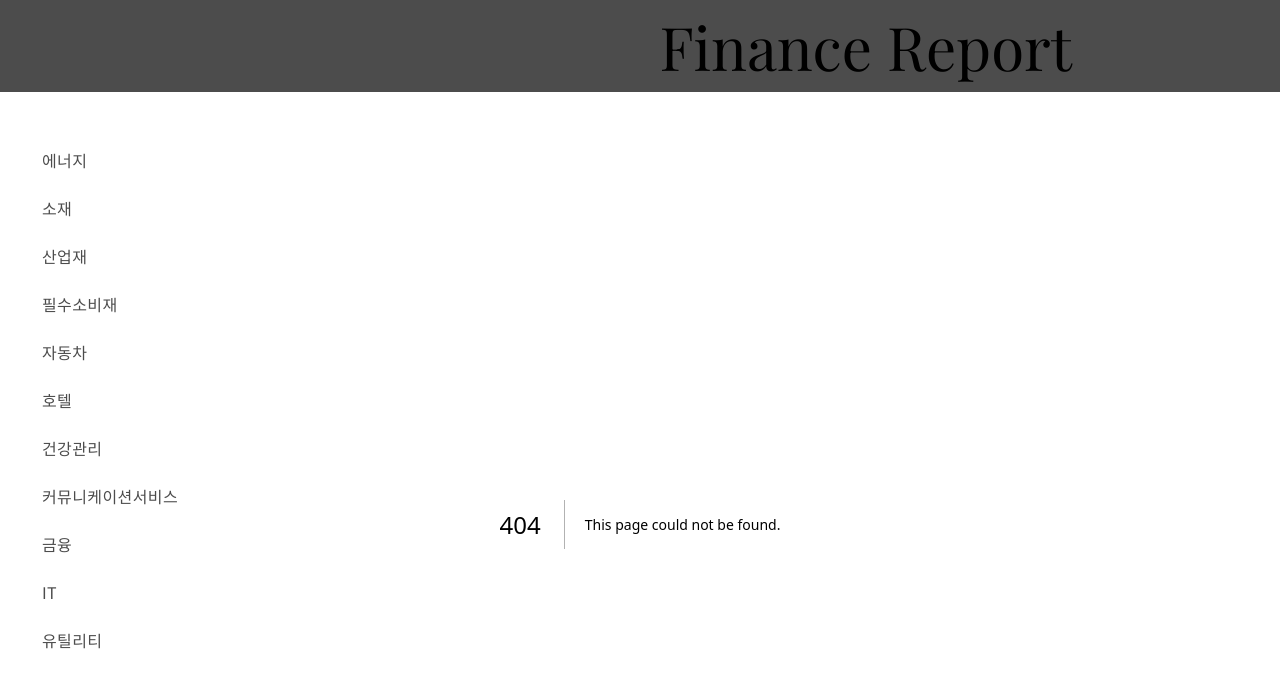
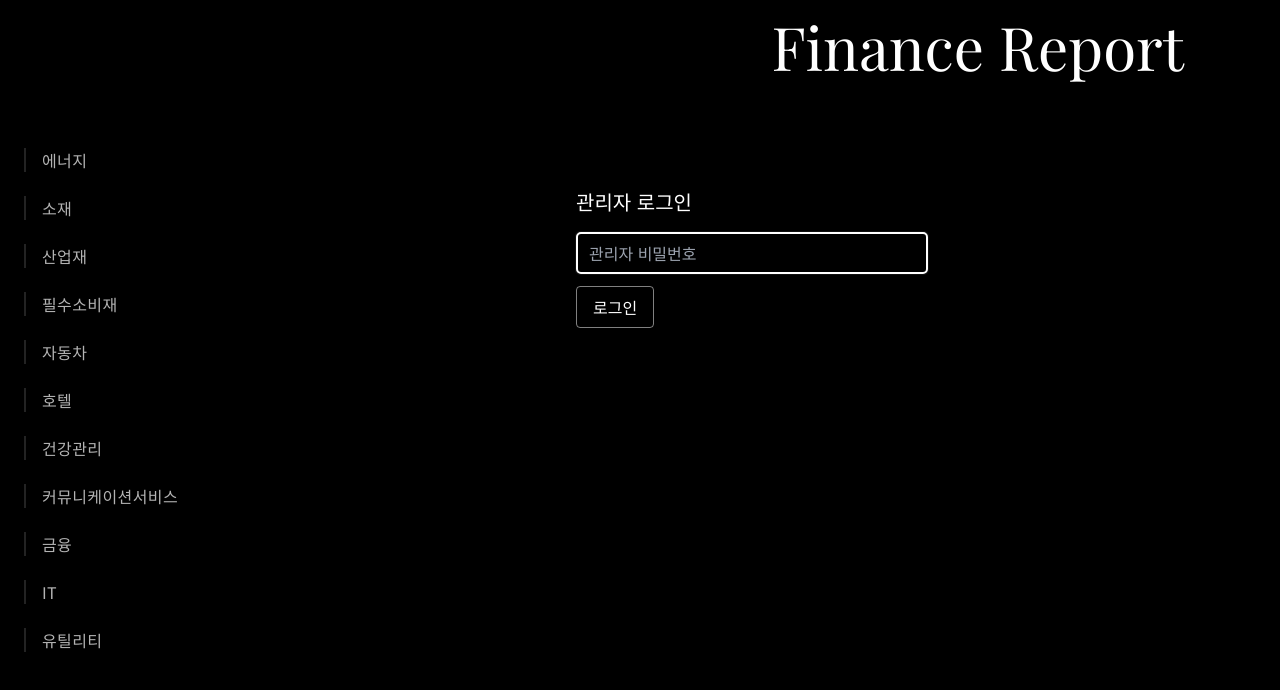
Before and after one commit to honggu0704-ai/my-blog, a Next.js app: page /login in a window 1280 px wide. Before the commit this address had no page. Shown: the top 690 px of the page. Built offline with nearby package versions, Linux system fonts and the light colour scheme; no server answers.

Commit message:
feat: admin cookie login, protected editor, and admin-only write button

```diff
--- /dev/null
+++ b/app/admin/page.tsx
@@ -0,0 +1,9 @@
+// app/admin/page.tsx (서버 컴포넌트)
+import { redirect } from "next/navigation";
+import { isAdminByCookie } from "../../lib/auth";
+import AdminEditor from "../../components/AdminEditor";
+
+export default function AdminPage() {
+  if (!isAdminByCookie()) redirect("/login");
+  return <AdminEditor />;
+}
--- /dev/null
+++ b/app/api/auth/login/route.ts
@@ -0,0 +1,22 @@
+// app/api/auth/login/route.ts
+export const runtime = "nodejs";
+import { NextResponse } from "next/server";
+import { adminHash } from "../../../../lib/auth";
+
+export async function POST(req: Request) {
+  const { password } = await req.json();
+  if (!process.env.ADMIN_PASSWORD || password !== process.env.ADMIN_PASSWORD) {
+    return NextResponse.json({ ok: false, error: "Unauthorized" }, { status: 401 });
+  }
+  const res = NextResponse.json({ ok: true });
+  res.cookies.set({
+    name: "admin",
+    value: adminHash(),
+    httpOnly: true,
+    secure: true,
+    sameSite: "strict",
+    path: "/",
+    maxAge: 60 * 60 * 24 * 7, // 7일
+  });
+  return res;
+}
--- /dev/null
+++ b/app/api/auth/logout/route.ts
@@ -0,0 +1,8 @@
+// app/api/auth/logout/route.ts
+import { NextResponse } from "next/server";
+
+export async function POST() {
+  const res = NextResponse.json({ ok: true });
+  res.cookies.set({ name: "admin", value: "", maxAge: 0, path: "/" });
+  return res;
+}
--- a/app/layout.tsx
+++ b/app/layout.tsx
@@ -1,17 +1,18 @@
 import "./globals.css";
 import type { Metadata } from "next";
 import { Noto_Sans_KR, Playfair_Display } from "next/font/google";
-// ✅ 사이드바 임포트
 import Sidebar from "../components/Sidebar";
+import AdminFab from "../components/AdminFab";
+import { isAdminByCookie } from "../lib/auth";
 
 const noto = Noto_Sans_KR({
-  weight: ["400","500","700"],
+  weight: ["400", "500", "700"],
   subsets: ["latin"],
   display: "swap",
 });
 
 const headline = Playfair_Display({
-  weight: ["400"],          // 얇고 고급스러운 느낌
+  weight: ["400"], // 얇고 고급스러운 느낌
   subsets: ["latin"],
   display: "swap",
 });
@@ -19,21 +20,20 @@ const headline = Playfair_Display({
 export const metadata: Metadata = {
   title: "경제 블로그",
   description: "경제/시장 메모와 인사이트",
-  // verification: { google: "구글-코드", other: { "naver-site-verification": "네이버-코드" } },
 };
 
 export default function RootLayout({ children }: { children: React.ReactNode }) {
   return (
     <html lang="ko">
-      <body className={noto.className}>
-        {/* ✅ 사이드바를 헤더 위에 장착 */}
+      <body className={`${noto.className} bg-black text-white antialiased`}>
+        {/* 좌측 고정 사이드바 */}
         <Sidebar />
 
-        {/* ▼ 밑 흰줄(보더) 제거된 헤더 */}
+        {/* 사이드바 폭만큼 본문 좌여백 (Sidebar가 w-56이면 pl-56로 맞추기) */}
+        <div className="pl-56">
           <header className="sticky top-0 z-10 bg-black/70 backdrop-blur">
             <nav className="mx-auto max-w-4xl px-4 py-4">
               <div className="flex items-center justify-end">
-              {/* ▼ 타이틀만 Playfair Display + 얇게 */}
                 <span
                   className={`${headline.className} text-4xl sm:text-5xl md:text-6xl font-normal leading-none`}
                 >
@@ -45,6 +45,10 @@ export default function RootLayout({ children }: { children: React.ReactNode })
 
           <main className="mx-auto max-w-3xl px-4 py-8">{children}</main>
           <footer className="mx-auto max-w-3xl px-4 py-8" />
+        </div>
+
+        {/* 관리자 로그인 쿠키가 있을 때만 보이는 글쓰기 FAB */}
+        {isAdminByCookie() && <AdminFab />}
       </body>
     </html>
   );
--- /dev/null
+++ b/app/login/page.tsx
@@ -0,0 +1,52 @@
+"use client";
+
+import { useState } from "react";
+import { useRouter } from "next/navigation";
+
+export default function LoginPage() {
+  const [password, setPassword] = useState("");
+  const [msg, setMsg] = useState("");
+  const [loading, setLoading] = useState(false);
+  const router = useRouter();
+
+  const onSubmit = async (e: React.FormEvent) => {
+    e.preventDefault();
+    setLoading(true);
+    setMsg("");
+    try {
+      const res = await fetch("/api/auth/login", {
+        method: "POST",
+        headers: { "Content-Type": "application/json" },
+        body: JSON.stringify({ password }),
+      });
+      const json = await res.json();
+      if (!res.ok) throw new Error(json.error || "login failed");
+      router.replace("/admin");
+    } catch (err: any) {
+      setMsg(err?.message || "에러");
+    } finally {
+      setLoading(false);
+    }
+  };
+
+  return (
+    <div className="mx-auto max-w-sm px-4 py-16">
+      <h1 className="text-xl mb-4">관리자 로그인</h1>
+      <form onSubmit={onSubmit} className="space-y-3">
+        <input
+          type="password"
+          placeholder="관리자 비밀번호"
+          value={password}
+          onChange={(e) => setPassword(e.target.value)}
+          className="w-full bg-black text-white rounded border border-white/20 px-3 py-2"
+          autoFocus
+          required
+        />
+        <button type="submit" disabled={loading} className="rounded border border-white/50 px-4 py-2">
+          {loading ? "확인 중…" : "로그인"}
+        </button>
+        {msg && <div className="text-red-400">{msg}</div>}
+      </form>
+    </div>
+  );
+}
--- /dev/null
+++ b/components/AdminEditor.tsx
@@ -0,0 +1,109 @@
+// components/AdminEditor.tsx
+"use client";
+
+import { useState } from "react";
+
+export default function AdminEditor() {
+  const [title, setTitle] = useState("");
+  const [slug, setSlug] = useState("");
+  const [date, setDate] = useState(new Date().toISOString().slice(0, 10));
+  const [summary, setSummary] = useState("");
+  const [tags, setTags] = useState("");
+  const [body, setBody] = useState("");
+  const [msg, setMsg] = useState("");
+  const [saving, setSaving] = useState(false);
+
+  const makeSlug = () => {
+    const s = (title || "")
+      .toLowerCase()
+      .trim()
+      .replace(/[^\w\s\-가-힣]/g, "")
+      .replace(/\s+/g, "-")
+      .replace(/-+/g, "-");
+    setSlug(s);
+  };
+
+  const onSubmit = async (e: React.FormEvent) => {
+    e.preventDefault();
+    setSaving(true);
+    setMsg("");
+    try {
+      const res = await fetch("/api/admin/new-post", {
+        method: "POST",
+        headers: { "Content-Type": "application/json" },
+        body: JSON.stringify({ title, slug, date, summary, tags, body }),
+      });
+      const json = await res.json();
+      if (!res.ok) throw new Error(json.error || "save failed");
+      setMsg(`저장 완료: ${json.path}`);
+    } catch (err: any) {
+      setMsg(err?.message || "에러");
+    } finally {
+      setSaving(false);
+    }
+  };
+
+  return (
+    <div className="mx-auto max-w-3xl px-4 py-8 space-y-4">
+      <h1 className="text-2xl mb-2">새 글 작성</h1>
+
+      <form onSubmit={onSubmit} className="space-y-3">
+        <div className="flex gap-2">
+          <input
+            placeholder="제목"
+            value={title}
+            onChange={(e) => setTitle(e.target.value)}
+            className="flex-1 bg-black text-white rounded border border-white/20 px-3 py-2"
+            required
+          />
+          <button type="button" onClick={makeSlug} className="rounded border border-white/30 px-3">
+            슬러그 생성
+          </button>
+        </div>
+
+        <input
+          placeholder="슬러그(선택)"
+          value={slug}
+          onChange={(e) => setSlug(e.target.value)}
+          className="w-full bg-black text-white rounded border border-white/20 px-3 py-2"
+        />
+
+        <div className="flex gap-2">
+          <input
+            type="date"
+            value={date}
+            onChange={(e) => setDate(e.target.value)}
+            className="bg-black text-white rounded border border-white/20 px-3 py-2"
+          />
+          <input
+            placeholder="요약(선택)"
+            value={summary}
+            onChange={(e) => setSummary(e.target.value)}
+            className="flex-1 bg-black text-white rounded border border-white/20 px-3 py-2"
+          />
+        </div>
+
+        <input
+          placeholder="태그(쉼표로 구분, 예: 경제,시장)"
+          value={tags}
+          onChange={(e) => setTags(e.target.value)}
+          className="w-full bg-black text-white rounded border border-white/20 px-3 py-2"
+        />
+
+        <textarea
+          placeholder="본문(Markdown)"
+          value={body}
+          onChange={(e) => setBody(e.target.value)}
+          className="w-full min-h-[40vh] bg-black text-white rounded border border-white/20 px-3 py-2"
+          required
+        />
+
+        <button type="submit" disabled={saving} className="rounded border border-white/50 px-4 py-2">
+          {saving ? "저장 중…" : "저장"}
+        </button>
+
+        {msg && <div className="text-white/80">{msg}</div>}
+      </form>
+    </div>
+  );
+}
--- /dev/null
+++ b/components/AdminFab.tsx
@@ -0,0 +1,14 @@
+import Link from "next/link";
+
+export default function AdminFab() {
+  return (
+    <Link
+      href="/admin"
+      className="fixed right-6 bottom-6 z-50 rounded-full bg-white text-black px-4 py-2"
+      aria-label="글쓰기"
+      title="글쓰기"
+    >
+      ✏️
+    </Link>
+  );
+}
--- /dev/null
+++ b/lib/auth.ts
@@ -0,0 +1,14 @@
+// lib/auth.ts
+import { cookies } from "next/headers";
+import { createHash } from "crypto";
+
+export function adminHash() {
+  const pwd = process.env.ADMIN_PASSWORD || "";
+  const salt = process.env.ADMIN_SALT || "blog-salt";
+  return createHash("sha256").update(`${pwd}:${salt}`).digest("hex");
+}
+
+export function isAdminByCookie() {
+  const v = cookies().get("admin")?.value;
+  return !!v && v === adminHash();
+}
```
Lines whose indentation alone changed are shown as unchanged.
